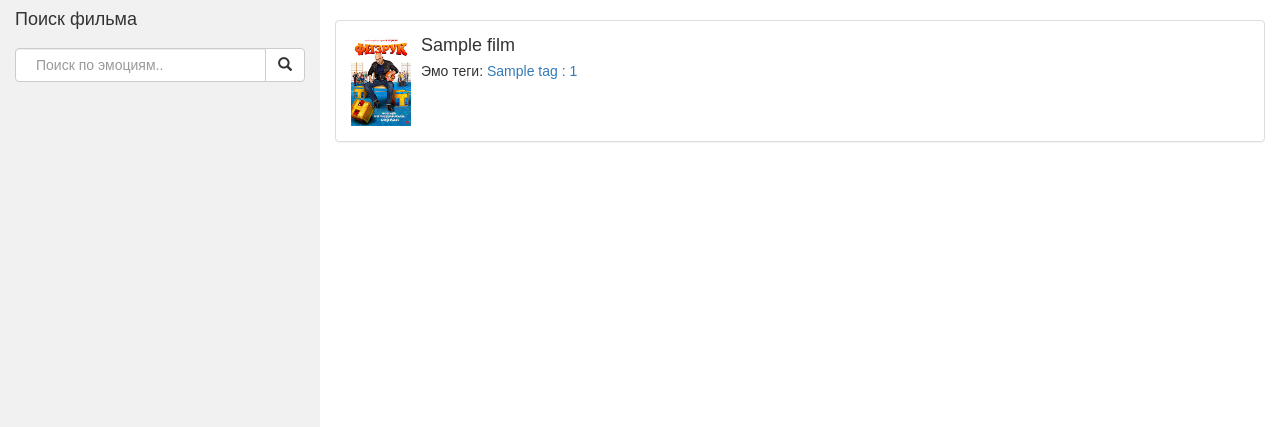
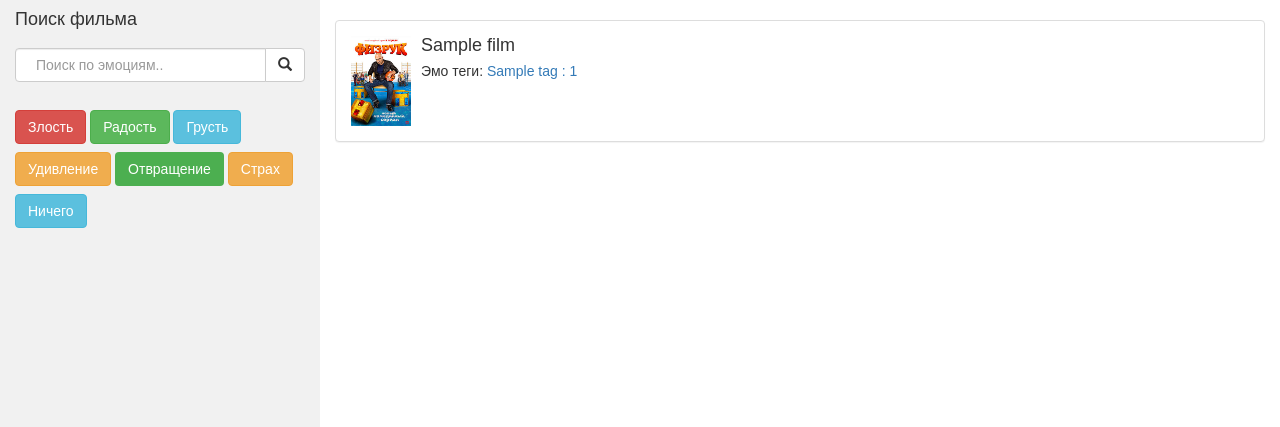
Before and after one commit to AlexNerru/SenseSearch, a Flask app: template templates/MainPage.html in a window 1280 px wide. Shown: the part 58-485 px from the top of the page. Run offline with Flask 2, Linux system fonts and the light colour scheme; the template is opened without the code that fills it: most values are stand-ins (such as "Sample title", 1, 10 or a date in 2020); some libraries are stand-ins or nearby versions.

Commit message:
Site
Add emotion buttons

```diff
--- a/templates/MainPage.html
+++ b/templates/MainPage.html
@@ -133,16 +133,31 @@
   <div class="row content">
     <div class="col-sm-3 sidenav">
       <h4>Поиск фильма</h4>
-
       <div class="input-group">
-        <input type="text" class="form-control" placeholder="Поиск по эмоциям..">
+        <input type="text" class="form-control" id="search_input" placeholder="Поиск по эмоциям..">
         <span class="input-group-btn">
           <button class="btn btn-default" type="button">
             <span class="glyphicon glyphicon-search"></span>
           </button>
         </span>
       </div>
+      <br>
+      <button type="button" class="btn btn-danger" onclick={addEmotion("Злость")}>Злость</button>
+      <button type="button" class="btn btn-success" onclick={addEmotion("Радость")}>Радость</button>
+      <button type="button" class="btn btn-info" onclick={addEmotion("Грусть")}>Грусть</button>
+      <button type="button" class="btn btn-warning" onclick={addEmotion("Удивление")}>Удивление</button>
+      <button type="button" class="btn" onclick={addEmotion("Отвращение")}>Отвращение</button>
+      <button type="button" class="btn btn-warning" onclick={addEmotion("Страх")}>Страх</button>
+      <button type="button" class="btn btn-info" onclick={addEmotion("Ничего")}>Ничего</button>
+
+      <script>
+        function addEmotion(emotion) {
+            document.getElementById("search_input").value += emotion + "; ";
+        }
+      </script>
+
     </div>
+
 
     <br>
 
```
